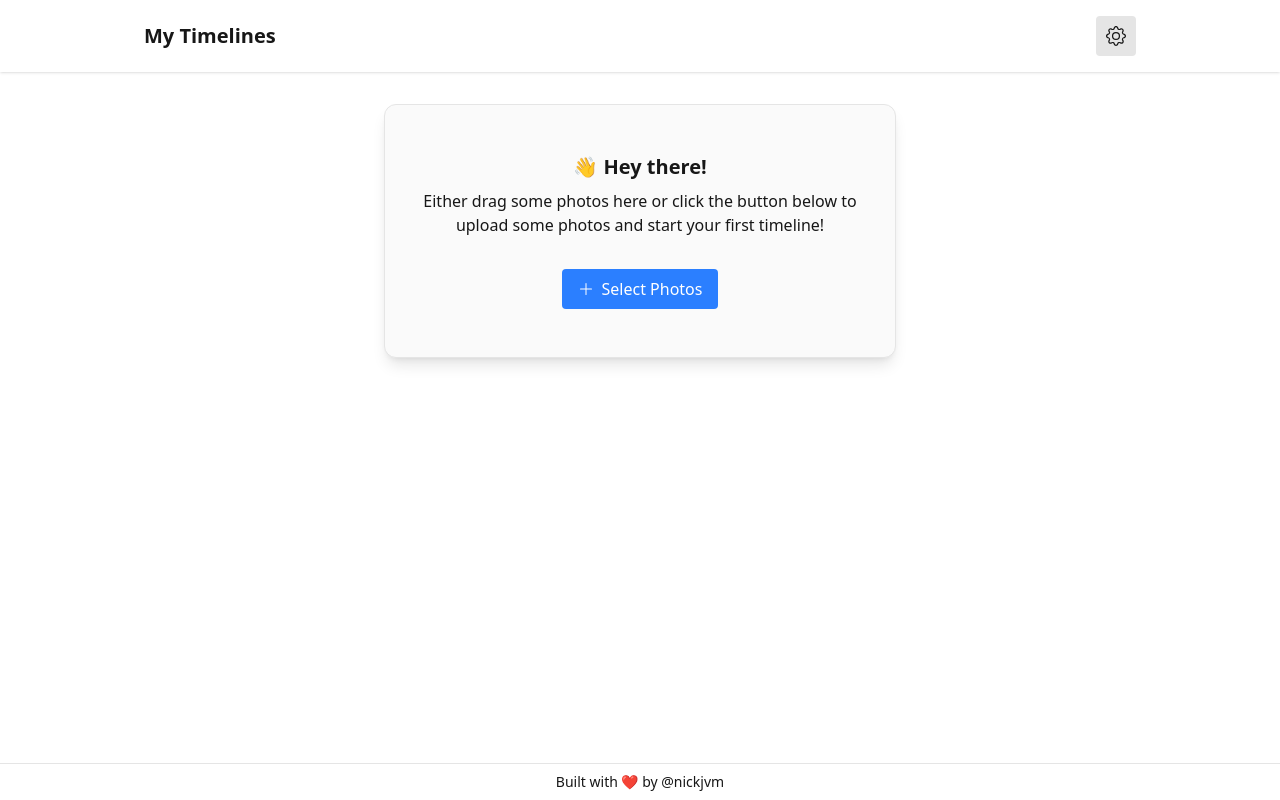
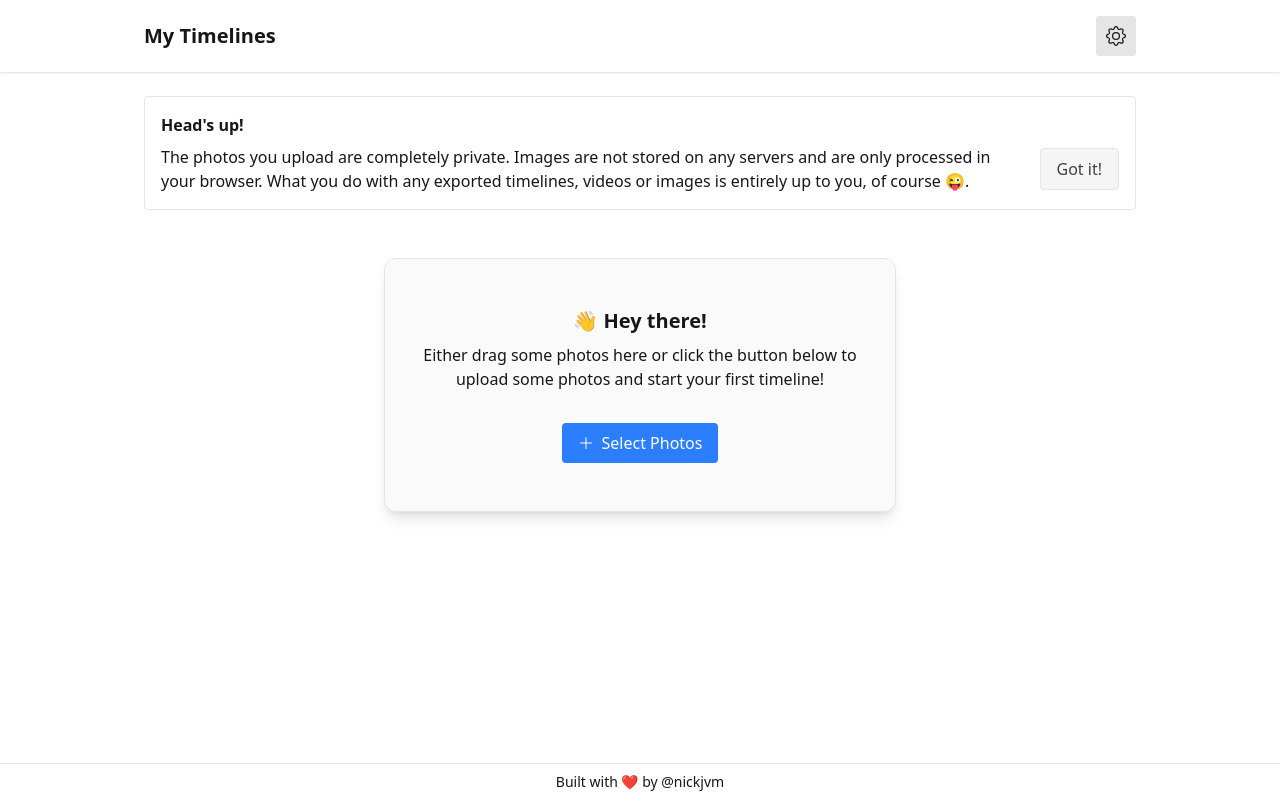
Before and after one commit to nickjvm/timelapse, a Next.js app: page / in a window 1280 px wide. Built offline with nearby package versions, Linux system fonts and the light colour scheme.

Commit message:
add privacy notification

```diff
--- a/src/app/page.tsx
+++ b/src/app/page.tsx
@@ -15,6 +15,7 @@ import { useState } from "react";
 import Preview from "@/components/modals/Preview";
 import SettingsMenu from "@/components/SettingsMenu";
 import Dropzone from "@/components/Dropzone";
+import PrivacyDisclaimer from "@/components/PrivacyDisclaimer";
 
 export default function Home() {
   const [playingProjectId, setPlayingProjectId] = useState<string | null>(null);
@@ -60,6 +61,7 @@ export default function Home() {
       />
       {!isPending && (
         <>
+          <PrivacyDisclaimer />
           {!projects.length && <GetStarted onSuccess={handleSuccess} />}
           {projects.length > 0 && (
             <div className="p-4 grid grid-cols-2 md:grid-cols-3 max-w-5xl mx-auto gap-4">
--- a/src/app/projects/[id]/page.tsx
+++ b/src/app/projects/[id]/page.tsx
@@ -24,17 +24,18 @@ import Image from "@/components/Image";
 import Compare from "@/components/modals/Compare";
 import SortableItem from "@/components/SortableItem";
 import { SmartPointerSensor } from "@/components/PointerSensor";
-import useProject from "@/hooks/useProject";
 import Header from "@/components/Header";
 import EditFrameModal from "@/components/modals/EditFrame";
 import UploadFrame from "@/components/UploadFrame";
 import Dropzone from "@/components/Dropzone";
 import SettingsMenu from "@/components/SettingsMenu";
+import EmptyProject from "@/components/EmptyProject";
+import PrivacyDisclaimer from "@/components/PrivacyDisclaimer";
 
+import useProject from "@/hooks/useProject";
 import { useAppStore } from "@/store";
+import { useNotifications } from "@/providers/Notifications";
 import cn from "@/utils/cn";
-import EmptyProject from "@/components/EmptyProject";
-import { useNotifications } from "@/providers/Notifications";
 
 export default function ProjectPage() {
   const [preview, setPreview] = useState(false);
@@ -131,6 +132,7 @@ export default function ProjectPage() {
             <SettingsMenu key="settings" />,
           ]}
         />
+        <PrivacyDisclaimer />
         {project.frames.length === 0 && <EmptyProject projectId={project.id} />}
         {project.frames.length > 0 && (
           <div className="p-4 grid grid-cols-2 md:grid-cols-3 lg:grid-cols-4 max-w-5xl mx-auto gap-2">
--- a/src/components/EmptyProject.tsx
+++ b/src/components/EmptyProject.tsx
@@ -8,7 +8,7 @@ export default function EmptyProject({ projectId }: Props) {
   const { onChange } = useFrameUpload(projectId);
 
   return (
-    <div className="flex flex-col items-center justify-center w-full max-w-lg mx-auto shadow-lg rounded-xl py-12 px-4 mt-8 bg-neutral-50 space-y-8 border border-neutral-200">
+    <div className="flex flex-col items-center justify-center w-[95vw] max-w-lg mx-auto shadow-lg rounded-xl py-12 px-4 mt-8 bg-neutral-50 space-y-8 border border-neutral-200">
       <div className="text-center w-full">
         <h1 className="text-xl font-bold mb-2">Your timeline is empty!</h1>
         <p>
--- a/src/components/GetStarted.tsx
+++ b/src/components/GetStarted.tsx
@@ -10,7 +10,7 @@ export default function GetStarted({ onSuccess }: Props) {
   });
 
   return (
-    <div className="flex flex-col items-center justify-center w-full max-w-lg mx-auto shadow-lg rounded-xl py-12 px-4 mt-8 bg-neutral-50 space-y-8 border border-neutral-200">
+    <div className="flex flex-col items-center justify-center w-[95vw] max-w-lg mx-auto shadow-lg rounded-xl py-12 px-4 mt-8 bg-neutral-50 space-y-8 border border-neutral-200 mb-8">
       <div className="text-center w-full">
         <h1 className="text-xl font-bold mb-2">👋 Hey there!</h1>
         <p>
--- /dev/null
+++ b/src/components/PrivacyDisclaimer.tsx
@@ -0,0 +1,40 @@
+import { useEffect, useState } from "react";
+
+export default function PrivacyDisclaimer() {
+  const [show, setShow] = useState(false);
+  useEffect(() => {
+    if (!document.cookie.includes("privacy_disclaimer=true")) {
+      setShow(true);
+    }
+  }, []);
+
+  const onClick = () => {
+    document.cookie = "privacy_disclaimer=true; path=/; max-age=31536000";
+    setShow(false);
+  };
+  if (!show) {
+    return null;
+  }
+
+  return (
+    <div className="p-4 max-w-5xl mx-auto my-2">
+      <div className="rounded border border-neutral-200 p-4 flex flex-col sm:flex-row gap-4 items-center">
+        <div>
+          <h3 className="font-bold mb-2">Head&apos;s up!</h3>
+          <p>
+            The photos you upload are completely private. Images are not stored
+            on any servers and are only processed in your browser. What you do
+            with any exported timelines, videos or images is entirely up to you,
+            of course 😜.
+          </p>
+        </div>
+        <button
+          className="w-full sm:w-auto justify-center sm:mt-8 whitespace-nowrap border border-neutral-200 bg-neutral-100 rounded text-neutral-700 hover:bg-blue-500 hover:text-white hover:border-blue-600 transition-colors"
+          onClick={onClick}
+        >
+          Got it!
+        </button>
+      </div>
+    </div>
+  );
+}
```
